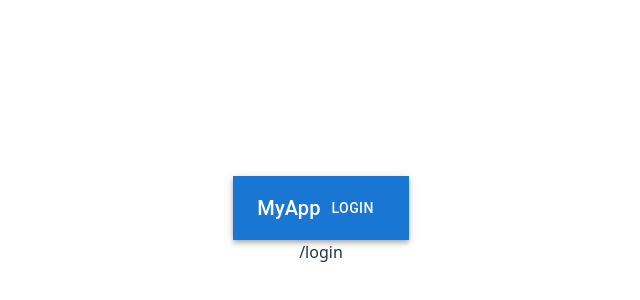
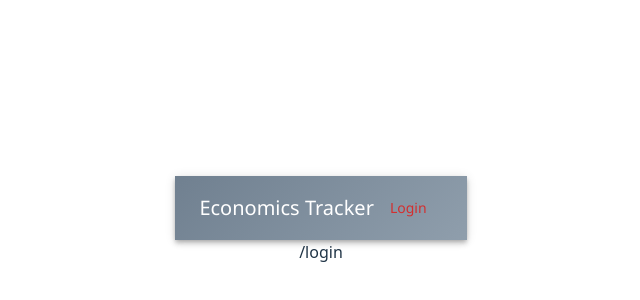
Before and after one commit to jadaamurray/EconomicsTrackerUI, a React (Vite) app: page / in a window 1280 px wide. Shown: the part 180-480 px from the top of the page, without its empty margins (319-959 px from the left). Built offline with nearby package versions, Linux system fonts and the light colour scheme; no server answers.

Commit message:
Adding theme

```diff
--- a/src/App.jsx
+++ b/src/App.jsx
@@ -1,6 +1,8 @@
 import { Routes, Route, Navigate, useLocation } from 'react-router-dom';
 import { useApp } from './context/AppContext.jsx';
 import './App.css';
+import { ThemeProvider } from '@mui/material/styles';
+import theme from './theme';
 import LoginPage from './pages/Login.jsx';
 import Dashboard from './pages/Dashboard.jsx';
 import Header from './components/Header.jsx';
@@ -19,6 +21,7 @@ function App() {
     return <div className="loading-spinner">Loading...</div>;
   }
   return (
+    <ThemeProvider theme={theme}>
     <>
     {showHeader && <Header />}
     <main>
@@ -38,6 +41,8 @@ function App() {
   </Routes >
   </main>
   </>
+  </ThemeProvider>
+
   );
 }
 
--- a/src/components/Header.jsx
+++ b/src/components/Header.jsx
@@ -4,7 +4,7 @@
 // dont use anchor - more than a single page, will refresh, use link
 // link for every single navigable to page in the header
 // can only see profile jeader is the user is logged in
-//import '~/src/styles/header.css';
+import '../../styles/header.css';
 import { AppBar, Toolbar, Typography, Button, Box, Avatar } from '@mui/material';
 import useMediaQuery from '@mui/material/useMediaQuery';
 import { Link, useNavigate } from 'react-router-dom';
@@ -22,11 +22,10 @@ const Header = () => {
         {/* Logo/Title */}
         <Typography
           variant="h6"
-          component={Link}
-          to="/"
+          component={Link} to="/dashboard"
           sx={{ flexGrow: 1, textDecoration: 'none', color: 'inherit' }}
         >
-          MyApp
+          Economics Tracker
         </Typography>
 
         {/* Conditional rendering based on auth */}
@@ -38,7 +37,7 @@ const Header = () => {
             </Button>
           </Box>
         ) : (
-          <Button color="inherit" component={Link} to="/login">
+          <Button color="error" component={Link} to="/login">
             Login
           </Button>
         )}
--- a/src/pages/Dashboard.jsx
+++ b/src/pages/Dashboard.jsx
@@ -86,14 +86,7 @@ const Dashboard = () => {
   }
 
   return (
-    <Box sx={{ p: 3 }}>
-      <Box sx={{ display: 'flex', justifyContent: 'space-between', mb: 4 }}>
-        <Typography variant="h4">Economic Dashboard</Typography>
-        <Button variant="contained" color="error" onClick={handleLogout}>
-          Logout
-        </Button>
-      </Box>
-
+    <Box>
       {/* User Profile Card */}
       <Grid item xs={12} md={4}>
         <Card>
--- /dev/null
+++ b/src/theme.jsx
@@ -0,0 +1,89 @@
+import { createTheme } from '@mui/material/styles';
+
+const theme = createTheme({
+  palette: {
+    primary: {
+      main: '#708090', // Slate Gray
+      light: '#8F9EAC',
+      dark: '#566270',
+      contrastText: '#FFFFFF' // White text for better readability
+    },
+    secondary: {
+      main: '#E6B8B8', // Blush Pink
+      light: '#F0D4D4',
+      dark: '#D19C9C',
+      contrastText: '#2D3748' // Dark gray for contrast
+    },
+    error: {
+      main: '#D32F2F' // Standard red for errors
+    },
+    warning: {
+      main: '#ED6C02' // Standard orange
+    },
+    info: {
+      main: '#B399D4', // Soft Purple
+      contrastText: '#FFFFFF'
+    },
+    success: {
+      main: '#9CAF88', // Sage Green
+      contrastText: '#2D3748'
+    },
+    background: {
+      default: '#FFFFFF', // White
+      paper: '#E0E0E0' // Light Gray
+    },
+    text: {
+      primary: '#2D3748', // Dark gray for text
+      secondary: '#4A5568' // Lighter gray
+    },
+    action: {
+      active: '#708090' // Slate Gray for interactive elements
+    }
+  },
+  typography: {
+    fontFamily: [
+      '"Segoe UI"',
+      'Roboto',
+      '"Helvetica Neue"',
+      'Arial',
+      'sans-serif'
+    ].join(','),
+    h1: {
+      color: '#708090', // Slate Gray
+      fontWeight: 600
+    },
+    button: {
+      textTransform: 'none' // Disable auto-uppercase
+    }
+  },
+  components: {
+    MuiButton: {
+      styleOverrides: {
+        root: {
+          borderRadius: 8,
+          padding: '8px 16px'
+        }
+      },
+      variants: [
+        {
+          props: { variant: 'outlined', color: 'secondary' },
+          style: {
+            border: '2px solid #E6B8B8'
+          }
+        }
+      ]
+    },
+    MuiAppBar: {
+      styleOverrides: {
+        root: {
+          background: 'linear-gradient(135deg, #708090 0%, #8F9EAC 100%)'
+        }
+      }
+    }
+  },
+  shape: {
+    borderRadius: 8 // Rounded corners
+  }
+});
+
+export default theme;
--- a/styles/header.css
+++ b/styles/header.css
@@ -1,2 +1,82 @@
 /* styles for each page
 make separate files for each pages or have a master on but if you have a master one, change the title of this page */
+.header-container {
+    /* Ensures header stays on top */
+    position: sticky;
+    top: 0;
+    z-index: 1100; /* Above most content but below modals */
+  }
+
+  /* App bar styling */
+  .header-appbar {
+    background: linear-gradient(135deg, #1976d2 0%, #2196f3 100%);
+    box-shadow: 0 2px 10px rgba(0, 0, 0, 0.1);
+    transition: all 0.3s ease;
+  }
+
+  /* Toolbar layout */
+  .header-toolbar {
+    display: flex;
+    justify-content: space-between;
+    padding: 0 24px !important;
+    min-height: 64px !important;
+  }
+
+  /* Logo/text link */
+  .header-title {
+    font-family: 'Roboto', sans-serif;
+    font-weight: 500;
+    letter-spacing: 0.5px;
+    text-decoration: none;
+    display: flex;
+    align-items: center;
+  }
+
+  /* User greeting text */
+  .header-greeting {
+    margin-right: 16px;
+    font-weight: 400;
+    white-space: nowrap;
+  }
+
+  /* Avatar styling */
+  .header-avatar {
+    width: 36px;
+    height: 36px;
+    border: 2px solid rgba(255, 255, 255, 0.8);
+    transition: transform 0.2s;
+  }
+
+  .header-avatar:hover {
+    transform: scale(1.1);
+  }
+
+  /* Button styles */
+  .header-button {
+    font-weight: 500;
+    text-transform: none;
+    letter-spacing: 0.5px;
+    margin-left: 8px !important;
+  }
+
+  /* Mobile responsiveness */
+  @media (max-width: 600px) {
+    .header-toolbar {
+      padding: 0 12px !important;
+    }
+
+    .header-greeting {
+      display: none; /* Hide greeting text on mobile */
+    }
+
+    .header-title {
+      font-size: 1rem !important;
+    }
+  }
+
+  /* Dark mode support */
+  @media (prefers-color-scheme: dark) {
+    .header-appbar {
+      background: linear-gradient(135deg, #0d47a1 0%, #1976d2 100%);
+    }
+  }
```
Lines whose indentation alone changed are shown as unchanged.
